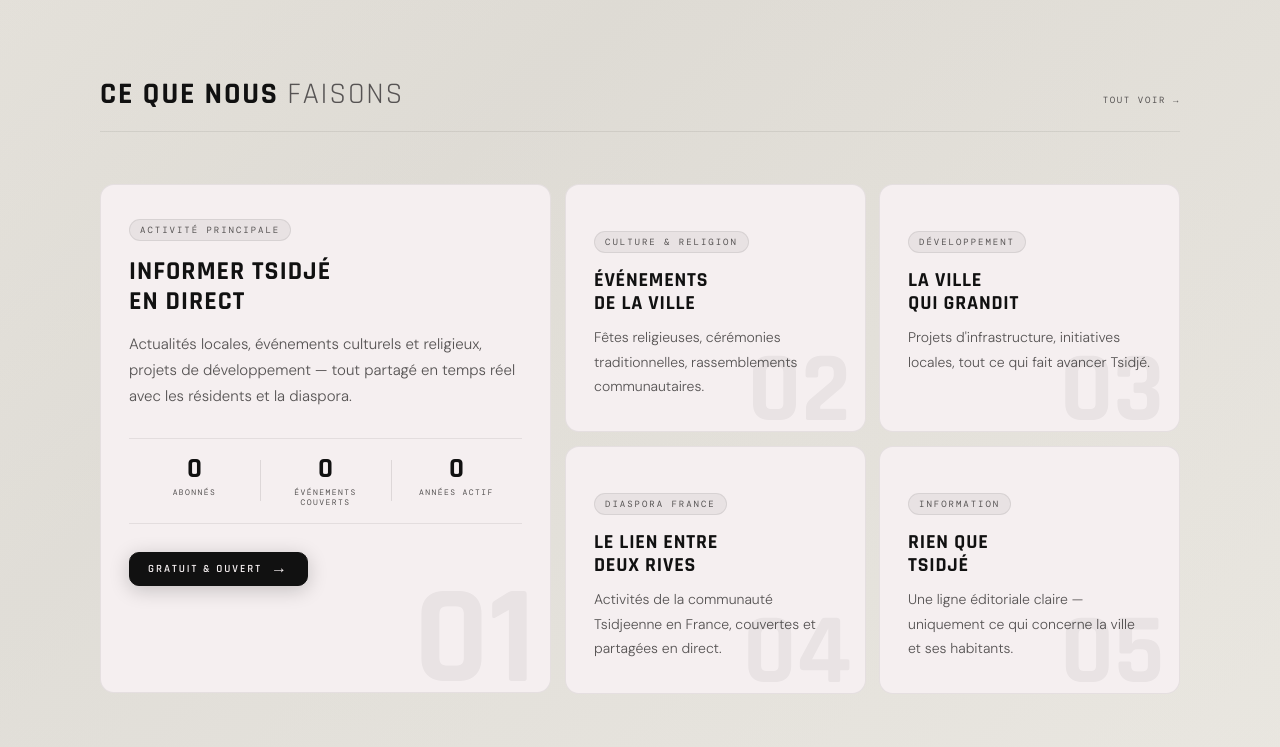
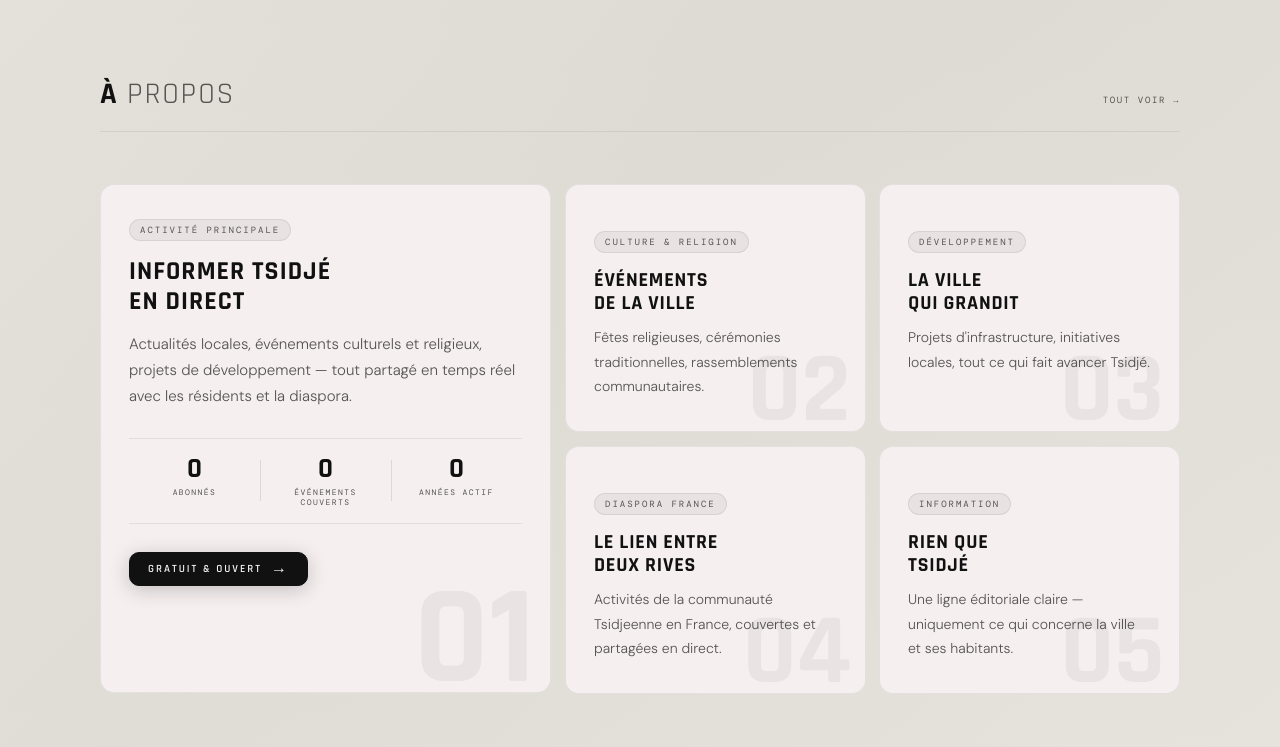
Before and after one commit to ibrahima-toybou/WWT, a plain HTML site: page index.html in a window 1280 px wide. Shown: the part 813-1560 px from the top of the page. Drawn offline with nearby package versions, Linux system fonts and the light colour scheme.

Commit message:
add section

```diff
--- a/index.html
+++ b/index.html
@@ -145,6 +145,103 @@
     </div> -->
 
     <!-- ── ACTIVITÉS ── -->
+    <section
+      class="page-section reveal"
+      id="activites"
+      aria-labelledby="act-title"
+    >
+      <div class="section-head">
+        <h2 class="section-title" id="act-title">À <span>propos</span></h2>
+        <a href="#" class="section-more" aria-label="Voir toutes les activités"
+          >Tout voir →</a
+        >
+      </div>
+      <div class="act-grid">
+        <!-- Carte featured -->
+        <article class="act-card featured d1" tabindex="0">
+          <div class="act-card-bg-num" aria-hidden="true">01</div>
+          <div class="act-tag">Activité principale</div>
+          <div class="act-title">Informer Tsidjé<br />en direct</div>
+          <div class="act-desc">
+            Actualités locales, événements culturels et religieux, projets de
+            développement — tout partagé en temps réel avec les résidents et la
+            diaspora.
+          </div>
+          <div class="act-stats">
+            <div class="act-stat">
+              <span class="act-stat-num" data-target="4800">0</span>
+              <span class="act-stat-label">Abonnés</span>
+            </div>
+            <div class="act-stat">
+              <span class="act-stat-num" data-target="120">0</span>
+              <span class="act-stat-label">Événements couverts</span>
+            </div>
+            <div class="act-stat">
+              <span class="act-stat-num" data-target="3">0</span>
+              <span class="act-stat-label">Années actif</span>
+            </div>
+          </div>
+          <div class="act-foot">
+            <a href="#" class="btn btn-dark btn-sm"
+              >Gratuit & ouvert
+              <span class="btn-arr" aria-hidden="true">→</span></a
+            >
+          </div>
+        </article>
+
+        <!-- Carte 02 -->
+        <article class="act-card d2" tabindex="0">
+          <div class="act-card-bg-num" aria-hidden="true">02</div>
+          <div class="act-card-icon" aria-hidden="true"></div>
+          <div class="act-tag">Culture & Religion</div>
+          <div class="act-title">Événements<br />de la ville</div>
+          <div class="act-desc">
+            Fêtes religieuses, cérémonies traditionnelles, rassemblements
+            communautaires.
+          </div>
+          <div class="act-card-line" aria-hidden="true"></div>
+        </article>
+
+        <!-- Carte 03 -->
+        <article class="act-card d3" tabindex="0">
+          <div class="act-card-bg-num" aria-hidden="true">03</div>
+          <div class="act-card-icon" aria-hidden="true"></div>
+          <div class="act-tag">Développement</div>
+          <div class="act-title">La ville<br />qui grandit</div>
+          <div class="act-desc">
+            Projets d'infrastructure, initiatives locales, tout ce qui fait
+            avancer Tsidjé.
+          </div>
+          <div class="act-card-line" aria-hidden="true"></div>
+        </article>
+
+        <!-- Carte 04 -->
+        <article class="act-card d2" tabindex="0">
+          <div class="act-card-bg-num" aria-hidden="true">04</div>
+          <div class="act-card-icon" aria-hidden="true"></div>
+          <div class="act-tag">Diaspora France</div>
+          <div class="act-title">Le lien entre<br />deux rives</div>
+          <div class="act-desc">
+            Activités de la communauté Tsidjeenne en France, couvertes et
+            partagées en direct.
+          </div>
+          <div class="act-card-line" aria-hidden="true"></div>
+        </article>
+
+        <!-- Carte 05 -->
+        <article class="act-card d3" tabindex="0">
+          <div class="act-card-bg-num" aria-hidden="true">05</div>
+          <div class="act-card-icon" aria-hidden="true"></div>
+          <div class="act-tag">Information</div>
+          <div class="act-title">Rien que<br />Tsidjé</div>
+          <div class="act-desc">
+            Une ligne éditoriale claire — uniquement ce qui concerne la ville et
+            ses habitants.
+          </div>
+          <div class="act-card-line" aria-hidden="true"></div>
+        </article>
+      </div>
+    </section>
     <section
       class="page-section reveal"
       id="activites"
```
